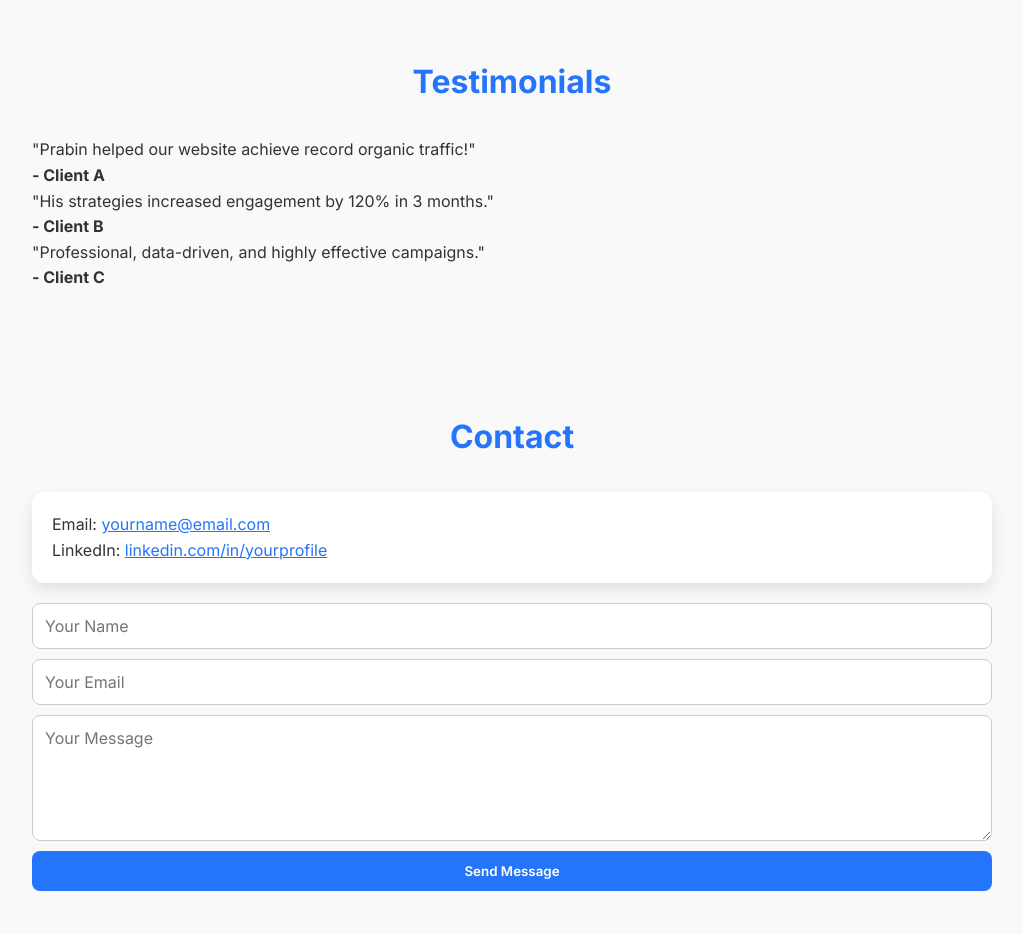
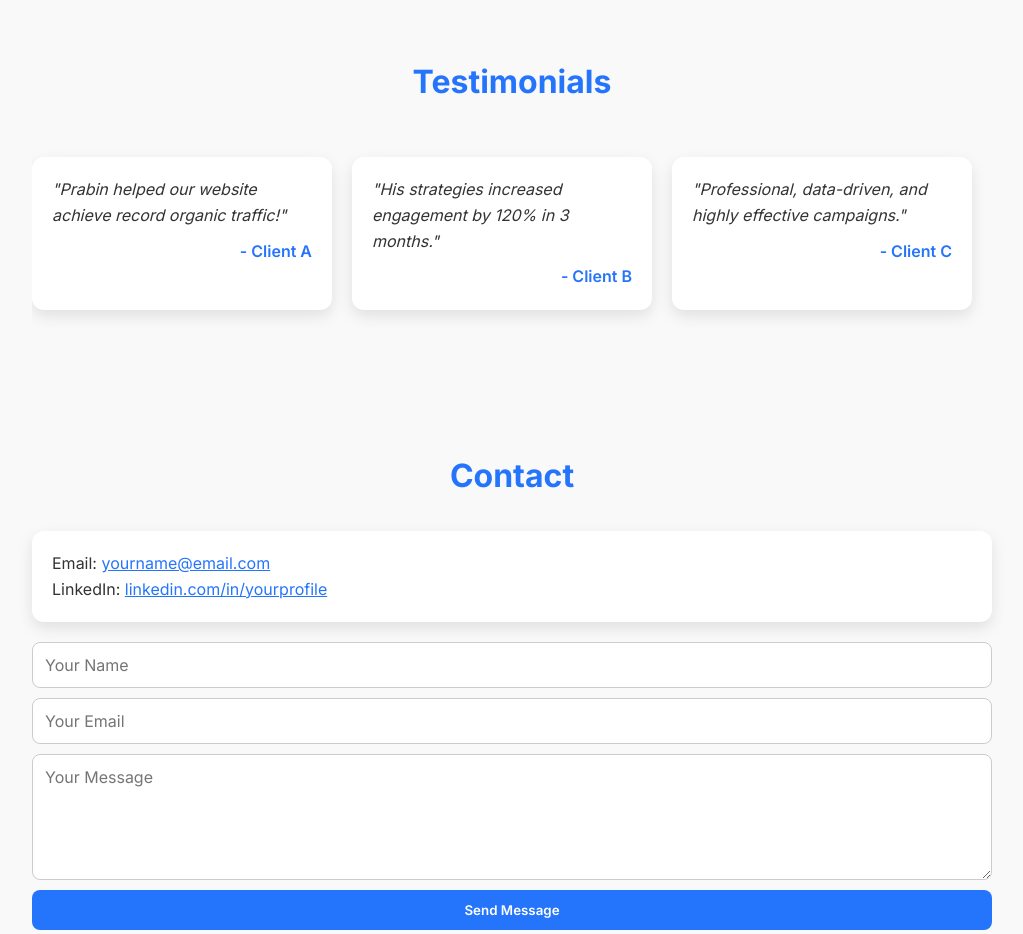
Before and after one commit to prabin9653/prabin9653.github.io, a plain HTML site: page index.html in a window 1280 px wide. Shown: the part 2740-3674 px from the top of the page, without its empty margins (128-1151 px from the left). Drawn offline with Linux system fonts and the light colour scheme.

Commit message:
Update style.css

```diff
--- a/style.css
+++ b/style.css
@@ -111,3 +111,39 @@ footer { text-align: center; padding: 20px; background-color: #2575FC; color: wh
   opacity: 1;
   transform: translateY(0);
 }
+.testimonial-slider {
+  display: flex;
+  overflow-x: auto;
+  gap: 20px;
+  scroll-snap-type: x mandatory;
+  padding: 20px 0;
+}
+
+.testimonial {
+  flex: 0 0 300px;
+  background-color: #fff;
+  padding: 20px;
+  border-radius: 12px;
+  box-shadow: 0 6px 15px rgba(0,0,0,0.1);
+  scroll-snap-align: start;
+  transition: transform 0.3s, box-shadow 0.3s;
+}
+
+.testimonial:hover {
+  transform: translateY(-5px);
+  box-shadow: 0 12px 25px rgba(0,0,0,0.15);
+}
+
+.testimonial p {
+  font-style: italic;
+  margin-bottom: 10px;
+}
+
+.testimonial h4 {
+  text-align: right;
+  font-weight: 600;
+  color: #2575FC;
+}
+.resume-btn:hover, .contact-form button:hover {
+  box-shadow: 0 8px 20px rgba(37,117,252,0.4);
+}
```
